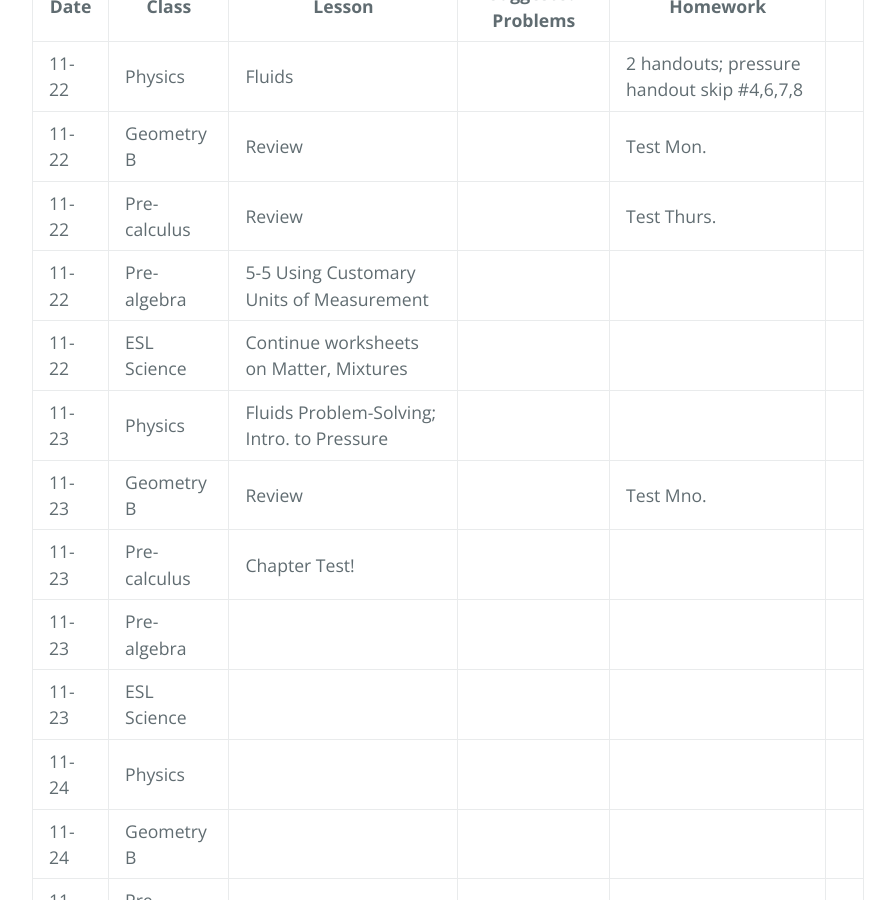
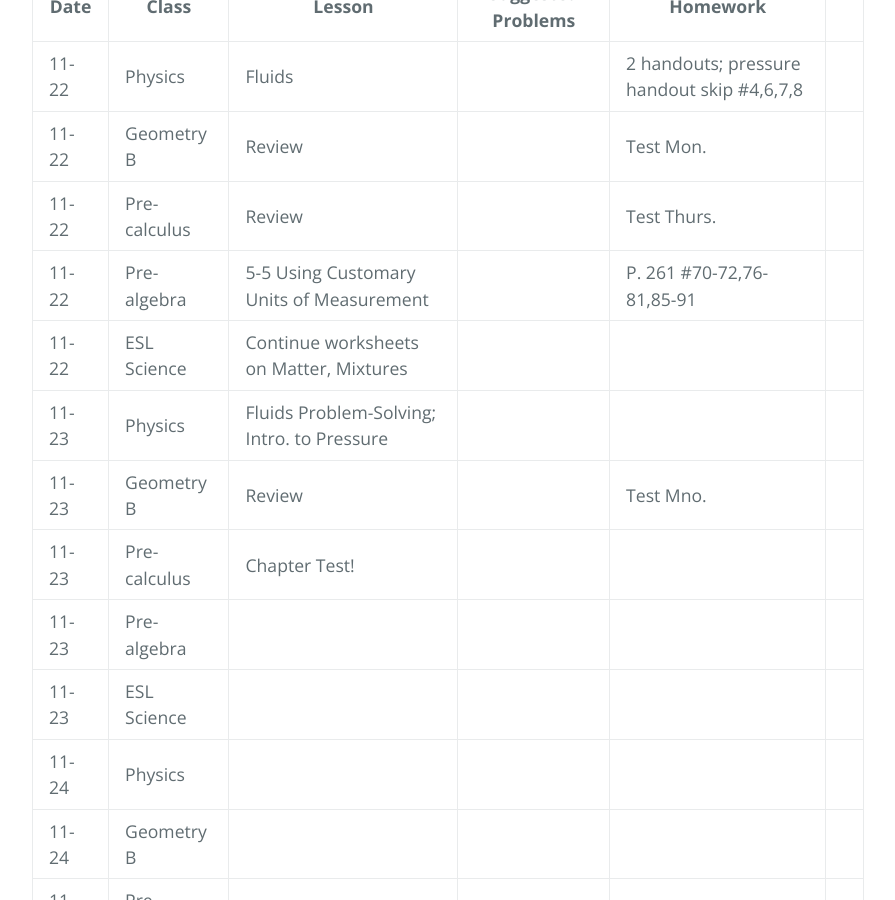
Before and after one commit to gpayoo/gpayoo, a Jekyll site: the page built from index.md, in a window 1280 px wide and 900 px high, scrolled down 597 px. Shown: the whole window, without its empty margins (192-1087 px from the left). Built offline with Jekyll 4.4.1, drawn with Linux system fonts in a browser that asks for light colours; our own code applies the rules of GitHub Pages for plain Markdown files.

Commit message:
Update index.md

```diff
--- a/index.md
+++ b/index.md
@@ -13,7 +13,7 @@ layout: default
 | 11-22 | Physics | Fluids | |  2 handouts; pressure handout skip #4,6,7,8
 | 11-22 | Geometry B |Review | | Test Mon.|
 | 11-22 | Pre-calculus | Review  | | Test Thurs.
-| 11-22 | Pre-algebra | 5-5 Using Customary Units of Measurement  | |
+| 11-22 | Pre-algebra | 5-5 Using Customary Units of Measurement  | | P. 261 #70-72,76-81,85-91
 | 11-22 | ESL Science | Continue worksheets on Matter, Mixtures  |  |
 | 11-23 | Physics | Fluids Problem-Solving; Intro. to Pressure | |
 | 11-23 | Geometry B |Review | | Test Mno.|
```
